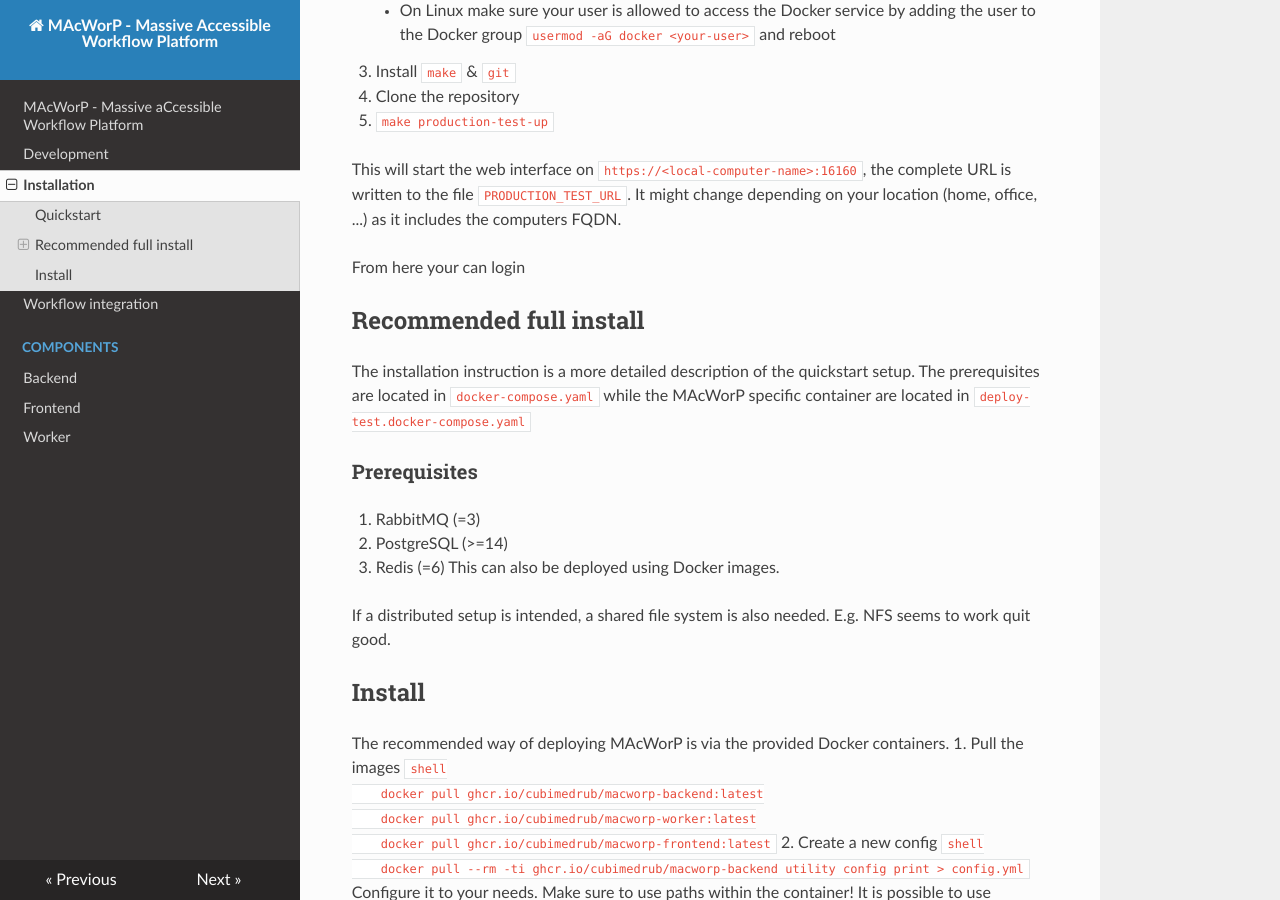
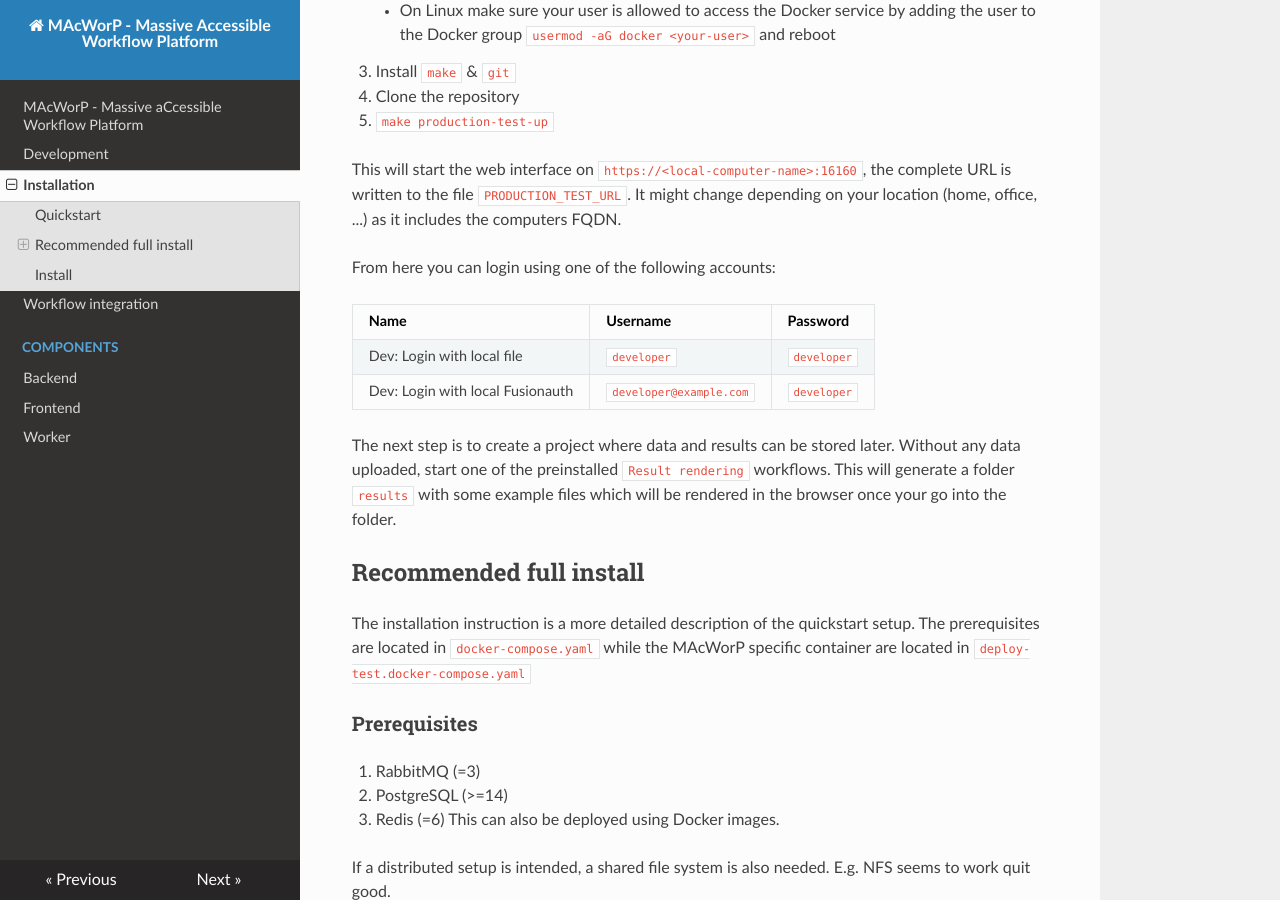
Before and after one commit to cubimedrub/macworp, an MkDocs documentation site: the page built from docs/installation.md, in a window 1280 px wide and 900 px high, scrolled down 349 px. Built offline with MkDocs 1.6.1, drawn with Linux system fonts in a browser that asks for light colours; nearby versions of some CDN libraries.

Commit message:
add some more data after quickstarting the project

```diff
--- a/docs/installation.md
+++ b/docs/installation.md
@@ -12,8 +12,16 @@
 
 This will start the web interface on `https://<local-computer-name>:16160`, the complete URL is written to the file `PRODUCTION_TEST_URL`. It might change depending on your location (home, office, ...) as it includes the computers FQDN.
 
-From here your can login
+From here you can login using one of the following accounts:
 
+| Name | Username | Password |
+| --- | --- | --- |
+| Dev: Login with local file | `developer` | `developer` |
+| Dev: Login with local Fusionauth | `developer@example.com` | `developer` |
+
+The next step is to create a project where data and results can be stored later.
+Without any data uploaded, start one of the preinstalled `Result rendering` workflows.
+This will generate a folder `results` with some example files which will be rendered in the browser once your go into the folder.
 
 ## Recommended full install
 
```
